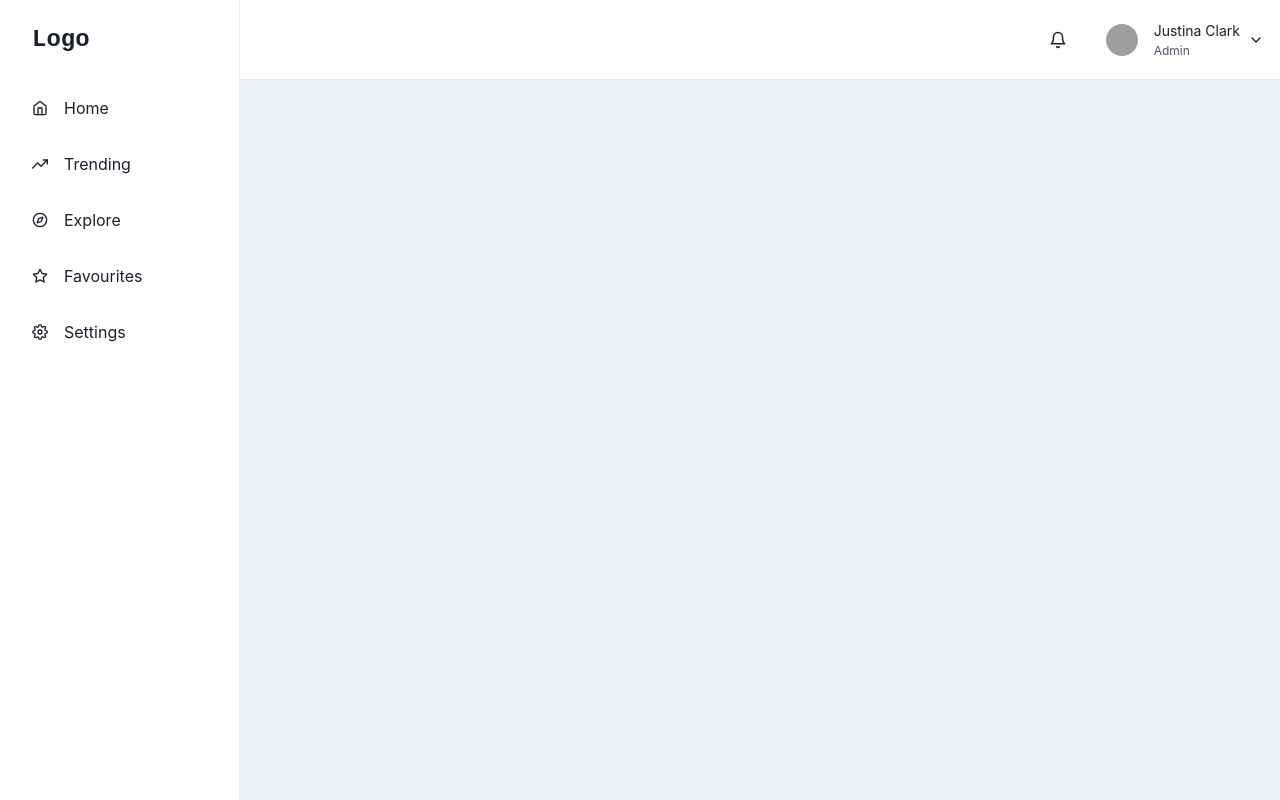
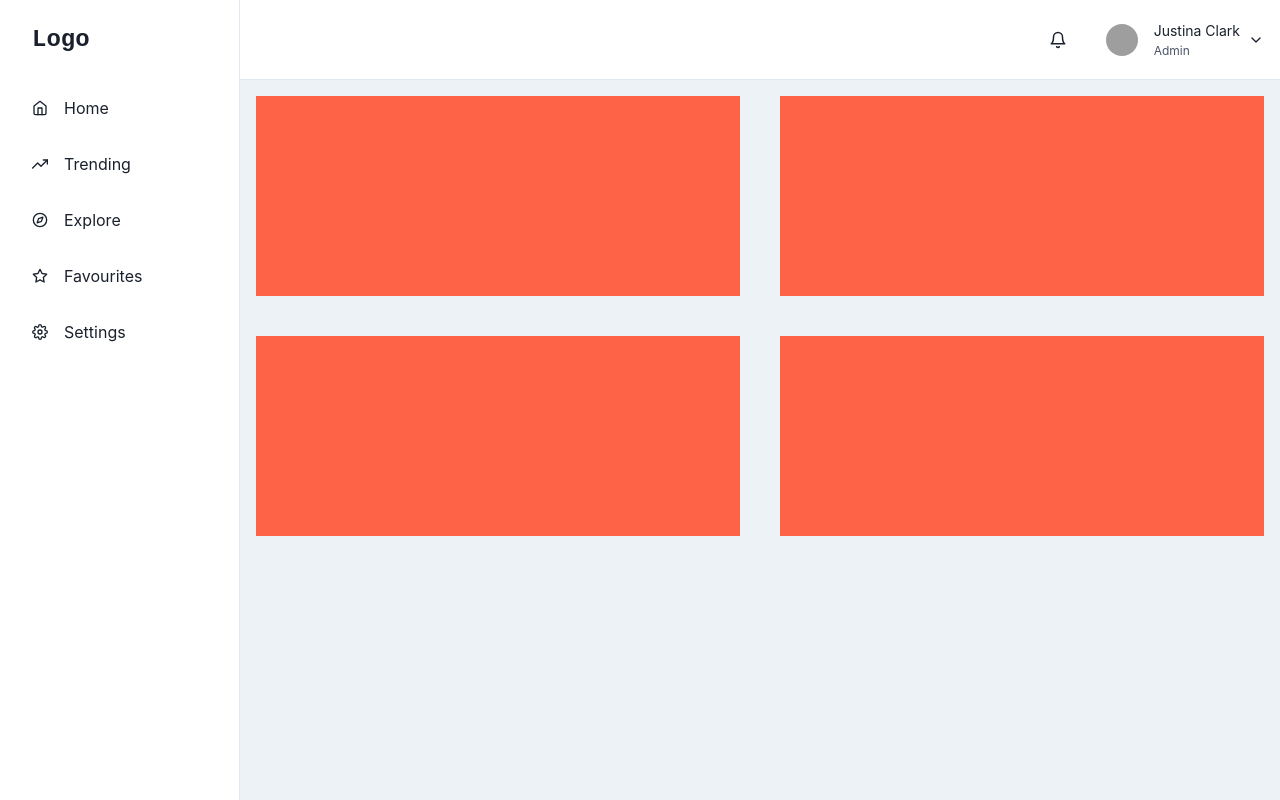
Before and after one commit to Robel-Alemu/Bete-Maed-Admin, a React (Vite) app in the folder Bete-Maed-Admin/: page / in a window 1280 px wide. Built offline with nearby package versions, Linux system fonts and the light colour scheme; grey boxes are pictures that could not be loaded.

Commit message:
Created dashboard and grid

```diff
--- a/Bete-Maed-Admin/src/App.tsx
+++ b/Bete-Maed-Admin/src/App.tsx
@@ -1,7 +1,10 @@
 import "./App.css";
-
+import { Grid, GridItem, useDisclosure } from "@chakra-ui/react";
+import MobileNavigation from "./components/sidebar/MobileNavigation";
+import SidebarWithHeader from "./components/sidebar/SideBar";
 function App() {
-  return <div>hello</div>;
+  const { isOpen, onOpen, onClose } = useDisclosure();
+  return <SidebarWithHeader />;
 }
 
 export default App;
--- /dev/null
+++ b/Bete-Maed-Admin/src/components/main/Dashboard.tsx
@@ -0,0 +1,15 @@
+import { Box, SimpleGrid } from "@chakra-ui/react";
+import React from "react";
+
+const Dashboard = () => {
+  return (
+    <SimpleGrid columns={{ sm: 1, md: 2, lg: 2, xl: 2 }} spacing={10}>
+      <Box bg="tomato" height="200px"></Box>
+      <Box bg="tomato" height="200px"></Box>
+      <Box bg="tomato" height="200px"></Box>
+      <Box bg="tomato" height="200px"></Box>
+    </SimpleGrid>
+  );
+};
+
+export default Dashboard;
--- a/Bete-Maed-Admin/src/components/sidebar/SideBar.tsx
+++ b/Bete-Maed-Admin/src/components/sidebar/SideBar.tsx
@@ -10,6 +10,7 @@ import {
   useDisclosure,
   BoxProps,
   FlexProps,
+  SimpleGrid,
 } from "@chakra-ui/react";
 import {
   FiHome,
@@ -22,6 +23,7 @@ import { IconType } from "react-icons";
 
 import MobileNavigation from "./MobileNavigation";
 import NavigationItems from "./NavigationItems";
+import Dashboard from "../main/Dashboard";
 
 interface LinkItemProps {
   name: string;
@@ -96,7 +98,7 @@ const SidebarWithHeader = () => {
       {/* mobilenav */}
       <MobileNavigation onOpen={onOpen} />
       <Box ml={{ base: 0, md: 60 }} p="4">
-        {/* Content */}
+        <Dashboard />
       </Box>
     </Box>
   );
--- a/Bete-Maed-Admin/src/main.tsx
+++ b/Bete-Maed-Admin/src/main.tsx
@@ -8,8 +8,8 @@ import SidebarWithHeader from "./components/sidebar/SideBar";
 ReactDOM.createRoot(document.getElementById("root") as HTMLElement).render(
   <React.StrictMode>
     <ChakraProvider>
-      {/* <App /> */}
-      <SidebarWithHeader />
+      <App />
+      {/* <SidebarWithHeader /> */}
     </ChakraProvider>
   </React.StrictMode>
 );
```
